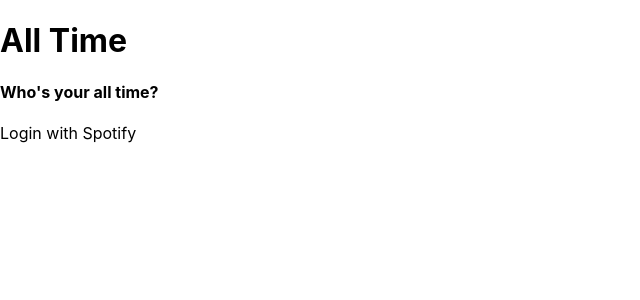
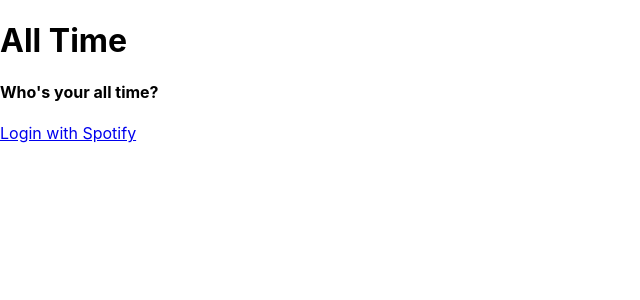
Before and after one commit to will-ferens/all-time-client, a React (Create React App) app: page /user/1 in a window 1280 px wide. Shown: the top 300 px of the page, without its empty margins (0-640 px from the left). Built offline with nearby package versions, Linux system fonts and the light colour scheme.

Commit message:
added a lot of packages, removed a lot of packages, ran in a circle. Added Router, Auth actions and reducers. Added spotify config

```diff
--- a/package.json
+++ b/package.json
@@ -10,6 +10,8 @@
     "react": "^17.0.2",
     "react-dom": "^17.0.2",
     "react-redux": "^7.2.3",
+    "react-router": "^5.2.0",
+    "react-router-dom": "^5.2.0",
     "react-scripts": "4.0.3",
     "spotify-web-api-node": "^5.0.2",
     "styled-components": "^5.3.0"
--- /dev/null
+++ b/src/actions/auth.actions.js
@@ -0,0 +1,2 @@
+import Spotify from "spotify-web-api-js";
+const spotifyApi = new Spotify();
--- a/src/components/App.js
+++ b/src/components/App/App.js
@@ -1,12 +1,10 @@
 import React from "react";
 
-import Header from "./Header/Header";
-import Login from "./Login/Login";
+import Login from "../Login/Login";
 
 function App() {
   return (
     <div className="App">
-      <Header />
       <Login />
     </div>
   );
--- a/src/components/Login/Login.js
+++ b/src/components/Login/Login.js
@@ -1,5 +1,7 @@
 import React from "react";
 import styled from "styled-components";
+
+import { loginUrl } from "../../config/spotify";
 
 const LoginContainer = styled.div``;
 const LoginLink = styled.a``;
@@ -7,7 +9,7 @@
 const Login = () => {
   return (
     <LoginContainer>
-      <LoginLink>Login with Spotify</LoginLink>
+      <LoginLink href={loginUrl}>Login with Spotify</LoginLink>
     </LoginContainer>
   );
 };
--- /dev/null
+++ b/src/components/User/User.js
@@ -0,0 +1,15 @@
+import React, { useEffect } from "react";
+import { connect } from "react-redux";
+
+import styled from "styled-components";
+
+const UserContainer = styled.main``;
+
+const User = (props) => {
+  useEffect(() => {
+    console.log(props);
+  });
+  return <UserContainer></UserContainer>;
+};
+
+export default connect((state) => state)(User);
--- /dev/null
+++ b/src/config/spotify.js
@@ -0,0 +1,16 @@
+const authEndpoint = "https://accounts.spotify.com/authorize";
+const redirectUri = "http://localhost:3000/";
+const clientId = "4cf4914b17c340e68221b922b1d20336";
+
+const scopes = [
+  "streaming",
+  "user-read-email",
+  "user-read-private",
+  "user-top-read",
+];
+
+export const loginUrl = `${authEndpoint}?client_id=${clientId}&response_type=code&redirect_uri=${redirectUri}&scope=${scopes.join(
+  "%20"
+)}`;
+
+// loginUrl = "https://accounts.spotify.com/authorize?client_id=YourClientId&response_type=code&redirect_uri=https://localhost:3000/&scope=streaming%20user-read-email%20user-read-private"
--- a/src/index.js
+++ b/src/index.js
@@ -1,15 +1,24 @@
 import React from "react";
 import ReactDOM from "react-dom";
 import "./index.css";
-import App from "./components/App";
 import { store } from "./app/store";
 import { Provider } from "react-redux";
+import { BrowserRouter as Router, Route } from "react-router-dom";
 import * as serviceWorker from "./serviceWorker";
+
+import App from "./components/App/App";
+import User from "./components/User/User";
+import Header from "./components/Header/Header";
 
 ReactDOM.render(
   <React.StrictMode>
     <Provider store={store}>
-      <App />
+      <Router>
+        <Header />
+        <Route path="/" component={App} />
+        <Route path="/user/:code" component={User} />
+        <Route path="/error/:errorMsg" component={Error} />
+      </Router>
     </Provider>
   </React.StrictMode>,
   document.getElementById("root")
```
Also changed, not shown: src/reducers/auth.reducers.js (added), 2 other files (tests, documents, lock files or other folders).
